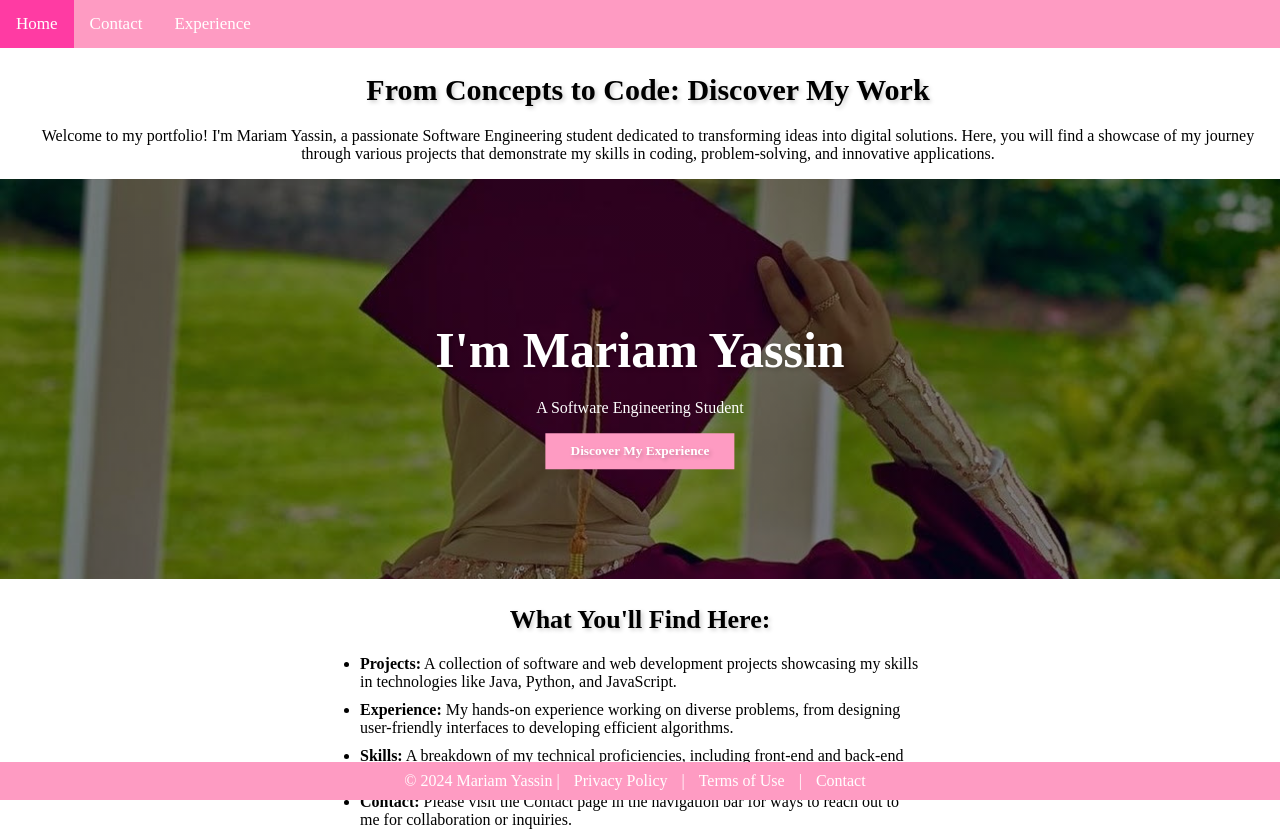
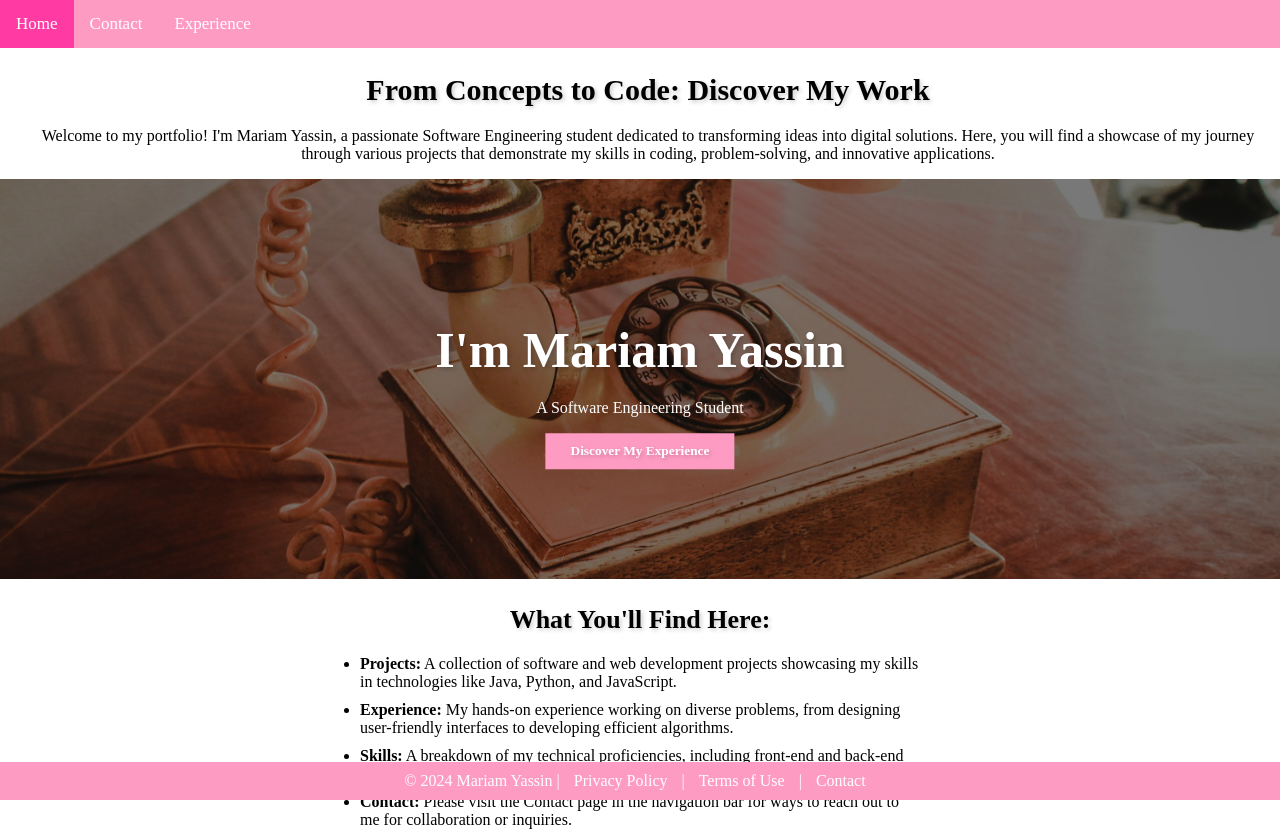
Before and after one commit to Mariamy410/hello-world, a plain HTML site: page index.html in a window 1280 px wide. Shown: the top 832 px of the page. Drawn offline with Linux system fonts and the light colour scheme; files whose address does not match are found by name.

Commit message:
Update index.html

```diff
--- a/index.html
+++ b/index.html
@@ -131,7 +131,7 @@ body, html {
 }
 
 .hero-image {
-  background-image: linear-gradient(rgba(0, 0, 0, 0.5), rgba(0, 0, 0, 0.5)), url("/Users/almas/Downloads/grad.jpg");
+  background-image: linear-gradient(rgba(0, 0, 0, 0.5), rgba(0, 0, 0, 0.5)), url("https://github.com/Mariamy410/hello-world/blob/main/phone.jpg?raw=true");
   height: 50%;
   background-position: center;
   background-repeat: no-repeat;
```
